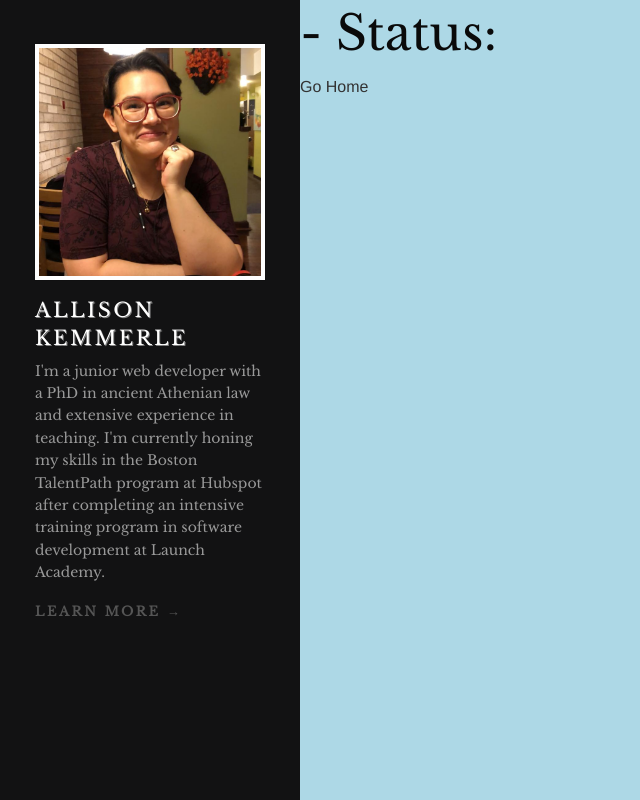
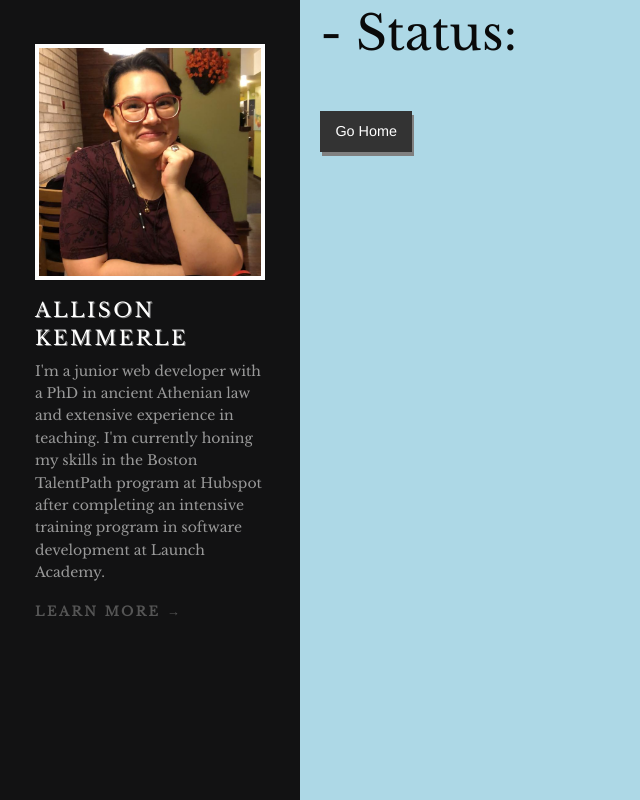
Before and after one commit to kemmerle/treehouse-unit-six, a Node server app: template views/error.pug in a window 1280 px wide. Shown: the whole page, without its empty margins (0-640 px from the left). Run offline with Node 20, Linux system fonts and the light colour scheme; the template is opened without the code that fills it: most values are stand-ins (such as "Sample title", 1, 10 or a date in 2020).

Commit message:
Stylized error template, edited README, added code comments throughout the project

```diff
--- a/package.json
+++ b/package.json
@@ -5,7 +5,7 @@
   "main": "app.js",
   "scripts": {
     "test": "test",
-    "start": "node node_modules/nodemon/bin/nodemon.js --inspect app.js"
+    "start": "npx nodemon app.js"
   },
   "repository": {
     "type": "git",
--- a/public/css/style.css
+++ b/public/css/style.css
@@ -59,6 +59,20 @@ a:hover{
   color: #111;
 }
 
+/* My change */
+.error {
+  padding-left: 20px;
+}
+
+/* My change adapted from the Express Basics course project files */
+.error-stack {
+  text-align: left;
+  color: #34393D;
+  background-size: 100% 2.5em;
+  padding-left: 20px;
+  margin-top: 20px;
+}
+
 .image{
   display: inline-block;
   max-width: 100%;
@@ -69,6 +83,7 @@ a:hover{
   box-shadow: 5px 10px grey;
   line-height: 0;
 }
+
 
 .portfolio-me{
   padding: 20px;
--- a/views/about.pug
+++ b/views/about.pug
@@ -9,6 +9,8 @@ block content
 
         h1 Allison Kemmerle
 
+        //Pipes in pug allow for line breaks in larger blocks of text, especially
+        //useful for something like a small bio.
         p.lead.text-light
           | Full Stack Web Developer.
 
--- a/views/error.pug
+++ b/views/error.pug
@@ -1,10 +1,14 @@
 extends layout.pug
 
 block content
-  section.desk
+  section.error
     h1= `${error.message} - Status: ${error.status}`
 
-    a.button-primary-small(href='/') Go Home
-    .paper
+    .error-stack
       pre.stack-trace= error.stack
-    .tear
+      //I made a few changes to the CSS styling of the error stack to ensure
+      //its readability.
+
+    br
+
+    a.button(href='/') Go Home
--- a/views/index.pug
+++ b/views/index.pug
@@ -10,11 +10,16 @@ block content
         | As a TalentPath intern, I have completed five
         |projects, in which I honed my skills in DOM traversal, list pagination,
         |form validation, object-oriented programming, and API requests.
+        //Pipes in pug allow for line breaks in larger blocks of text, especially
+        //useful for something like a small bio.
 
   article.grid-container.portfolio-index
 
     .grid-x.grid-margin-x.small-up-2.medium-up-2.large-up-3
 
+      //Here I use the pug 'each' method to iterate over the projects property
+      //I passed down in my routes folder. For each project, I specified that
+      //pug should display its thumbnail and name.
       each project in projects
         .cell
           a(href= '/projects/' + project.id)
--- a/views/layout.pug
+++ b/views/layout.pug
@@ -8,7 +8,8 @@ html(class="no-js" lang="en" dir="ltr")
     link(href='https://fonts.googleapis.com/css?family=Merriweather:300,400,400i,700,800', rel='stylesheet')
     link(rel='stylesheet', href='/static/css/foundation.css')
     link(rel='stylesheet', href='/static/css/style.css')
-    //My change
+    //My change--I've linked to an external Google style sheet to import my
+    //chosen font.
     link(href='https://fonts.googleapis.com/css?family=Libre+Baskerville&display=swap', rel='stylesheet')
   body
     #my-info.off-canvas.position-left.reveal-for-large.portfolio-me(data-off-canvas='')
@@ -26,6 +27,8 @@ html(class="no-js" lang="en" dir="ltr")
               |extensive experience in teaching. I'm currently honing my skills
               |in the Boston TalentPath program at Hubspot after completing
               |an intensive training program in software development at Launch Academy.
+              //Pipes in pug allow for line breaks in larger blocks of text, especially
+              //useful for something like a small bio.
 
             a(href='/about') Learn More →
 
```
Also changed, not shown: app.js (+18 -0 lines), routes/index.js (+24 -0 lines), views/project.pug (+10 -0 lines), README.md.
